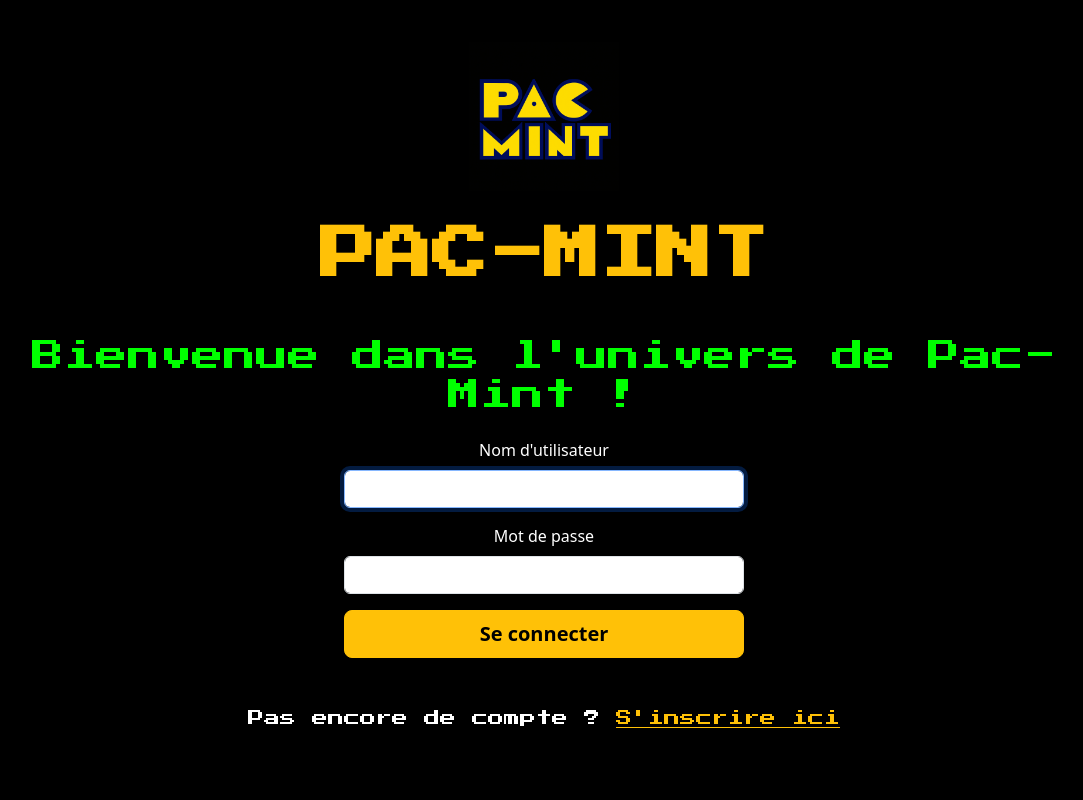
After one commit to yannickzheng/PAC_MINT, a Django app: page /login/ in a window 1280 px wide. The commit adds this page. Shown: the whole page, without its empty margins (96-1179 px from the left). Run offline with Django 5.2, Linux system fonts and the light colour scheme.

Commit message:
Création de la page de connexion avec un style rétro à la pacman comme celle de la page d'accueil et de la page d'inscription. Juste, toujours ce petit problème dans urls du projet django avec des "unresolved reference". Sinon création de la vue, de l'urls et de l'html de la page de connexion

```diff
--- a/nom_de_lapp/nom_de_lapp/urls.py
+++ b/nom_de_lapp/nom_de_lapp/urls.py
@@ -19,7 +19,7 @@ from pacmint_app.views import register_player, home  # ✅ Vérifie que .views e
 from django.contrib.auth import views as auth_views
 
 urlpatterns = [
-    path("connexion/", auth_views.LoginView.as_view(), name="login"),  # Ajoute cette ligne
+    path("login/", auth_views.LoginView.as_view(), name="login"),  # Ajoute cette ligne
     path("", home, name="home"),
     path("inscription/", register_player, name="register"),
 ]
--- a/nom_de_lapp/pacmint_app/templates/home.html
+++ b/nom_de_lapp/pacmint_app/templates/home.html
@@ -26,6 +26,9 @@
         <!-- Titre -->
         <h1 class="display-4 fw-bold text-warning mb-5" style="font-family: 'Press Start 2P', cursive;">PAC-MINT</h1>
 
+        <!-- Message de bienvenue -->
+        <h2 class="mb-4" style="font-family: 'Press Start 2P', cursive; font-size: 2rem; color: #00FF00;">Bienvenue, prêt à dévorer des fantômes ?</h2>
+
         <!-- Animation Pacman + fantômes -->
         <div class="d-flex justify-content-center align-items-center mb-5 animation-line">
             <div class="pacman me-3"></div>
--- /dev/null
+++ b/nom_de_lapp/pacmint_app/templates/registration/login.html
@@ -0,0 +1,57 @@
+<!DOCTYPE html>
+<html lang="fr">
+<head>
+    {% load static %}
+    <meta charset="UTF-8">
+    <title>Pac-Mint - Connexion</title>
+
+    <!-- Favicon -->
+    <link rel="icon" type="image/png" href="{% static 'images/Logo.png' %}">
+
+    <!-- Bootstrap CSS -->
+    <link href="https://cdn.jsdelivr.net/npm/bootstrap@5.3.3/dist/css/bootstrap.min.css" rel="stylesheet">
+
+    <!-- Google Font (style rétro) -->
+    <link href="https://fonts.googleapis.com/css2?family=Press+Start+2P&display=swap" rel="stylesheet">
+
+    <!-- Custom CSS -->
+    <link rel="stylesheet" href="{% static 'pacmint_app/home.css' %}">
+</head>
+<body class="bg-black text-white text-center">
+
+    <div class="container py-5">
+        <!-- Logo flottant -->
+        <img src="{% static 'images/Logo.png' %}" alt="Logo Pac-Mint" class="img-fluid mb-4 logo-animation" style="width: 150px;">
+
+        <!-- Titre -->
+        <h1 class="display-4 fw-bold text-warning mb-5" style="font-family: 'Press Start 2P', cursive;">PAC-MINT</h1>
+
+        <!-- Message de bienvenue -->
+        <h2 class="mb-4" style="font-family: 'Press Start 2P', cursive; font-size: 2rem; color: #00FF00;">Bienvenue dans l'univers de Pac-Mint !</h2>
+
+        <!-- Formulaire de connexion -->
+        <div class="d-flex justify-content-center align-items-center mb-5">
+            <form method="post" class="w-100" style="max-width: 400px;">
+                {% csrf_token %}
+                <div class="mb-3">
+                    <label for="username" class="form-label">Nom d'utilisateur</label>
+                    <input type="text" name="username" id="username" class="form-control" required autofocus>
+                </div>
+                <div class="mb-3">
+                    <label for="password" class="form-label">Mot de passe</label>
+                    <input type="password" name="password" id="password" class="form-control" required>
+                </div>
+                <button type="submit" class="btn btn-warning btn-lg fw-bold w-100">Se connecter</button>
+            </form>
+        </div>
+
+        <!-- Lien vers l'inscription -->
+        <p class="text-white mt-3" style="font-family: 'Press Start 2P', cursive;">
+            Pas encore de compte ? <a href="/inscription" class="text-warning">S'inscrire ici</a>
+        </p>
+    </div>
+
+    <!-- Bootstrap JS -->
+    <script src="https://cdn.jsdelivr.net/npm/bootstrap@5.3.3/dist/js/bootstrap.bundle.min.js"></script>
+</body>
+</html>
--- a/nom_de_lapp/pacmint_app/urls.py
+++ b/nom_de_lapp/pacmint_app/urls.py
@@ -8,5 +8,5 @@ from .views import CustomLoginView, home, register_player
 urlpatterns = [
     path('', home, name='home'),
     path('inscription/', register_player, name='register'),
-    path('connexion/', CustomLoginView.as_view(), name='login'),  # <--- Ici
+    path('login/', CustomLoginView.as_view(), name='login'),  # <--- Ici
 ]
--- a/nom_de_lapp/pacmint_app/views.py
+++ b/nom_de_lapp/pacmint_app/views.py
@@ -31,8 +31,10 @@ def home(request):
     return render(request, 'home.html')
 
 
+from django.contrib.auth.views import LoginView
+
 class CustomLoginView(LoginView):
-    template_name = "login.html"  # Ton nouveau template
+    template_name = 'login.html'  # ➔ au lieu de 'registration/login.html'
 
 
 
```
